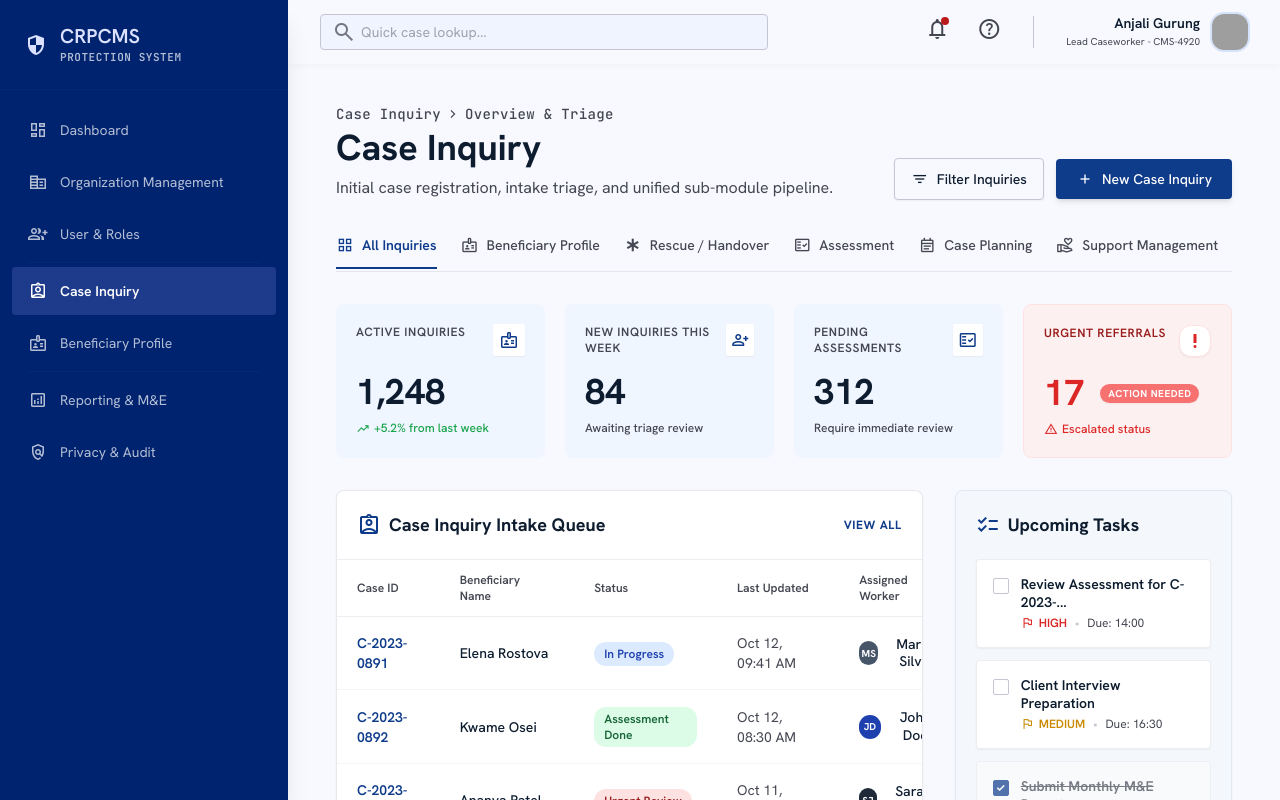
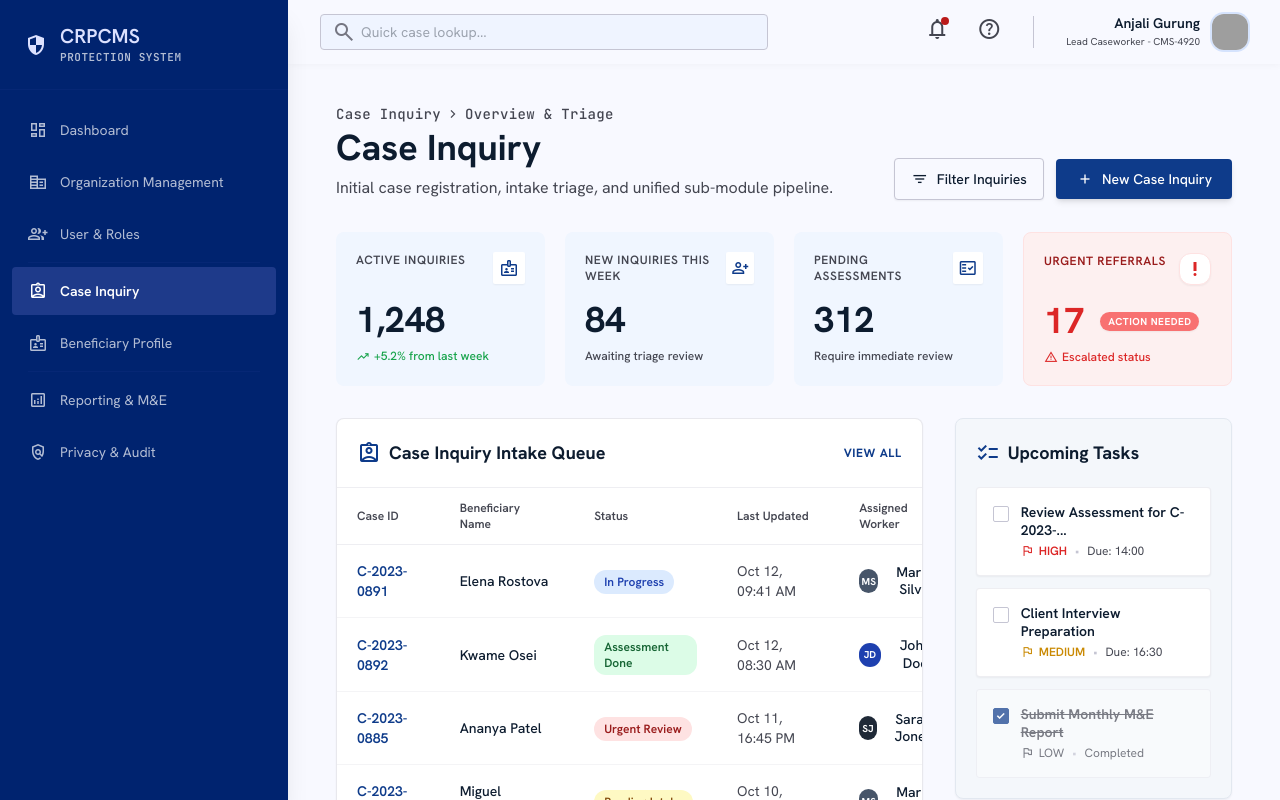
Before and after one commit to Munalmh/CRPCMS, a React (Vite) app: page /case-intake in a window 1280 px wide. Shown: the top 800 px of the page. Built offline with nearby package versions, Linux system fonts and the light colour scheme; grey boxes are pictures that could not be loaded.

Commit message:
style: remove tabs section from Case Inquiry page

```diff
--- a/src/pages/CaseIntake.jsx
+++ b/src/pages/CaseIntake.jsx
@@ -3,7 +3,6 @@ import FormModal from '../components/FormModal';
 
 export default function CaseIntake() {
   const [isFormOpen, setIsFormOpen] = useState(false);
-  const [activeTab, setActiveTab] = useState('All Inquiries');
   const formRef = useRef(null);
   const statusRef = useRef(null);
   const STORAGE_KEY = 'Child_Entry___Admission_Form';
@@ -67,49 +66,7 @@ export default function CaseIntake() {
           </div>
         </div>
 
-        {/* Tabs */}
-        <div className="flex items-center justify-between border-b border-outline-variant/40 mb-8 overflow-x-auto hide-scrollbar">
-          <div className="flex items-center gap-6 min-w-max">
-            <button
-              onClick={() => setActiveTab('All Inquiries')}
-              className={`flex items-center gap-2 pb-3 border-b-2 font-medium text-sm transition-colors ${activeTab === 'All Inquiries' ? 'border-[#0e3b8a] text-[#0e3b8a] font-semibold' : 'border-transparent text-on-surface-variant hover:text-on-surface'}`}>
-              <span className="material-symbols-outlined text-[18px]">grid_view</span>
-              All Inquiries
-            </button>
-            <button className="flex items-center gap-2 pb-3 border-b-2 border-transparent text-on-surface-variant font-medium text-sm hover:text-on-surface transition-colors">
-              <span className="material-symbols-outlined text-[18px]">badge</span>
-              Beneficiary Profile
-            </button>
-            <button className="flex items-center gap-2 pb-3 border-b-2 border-transparent text-on-surface-variant font-medium text-sm hover:text-on-surface transition-colors">
-              <span className="material-symbols-outlined text-[18px]">emergency</span>
-              Rescue / Handover
-            </button>
-            <button className="flex items-center gap-2 pb-3 border-b-2 border-transparent text-on-surface-variant font-medium text-sm hover:text-on-surface transition-colors">
-              <span className="material-symbols-outlined text-[18px]">fact_check</span>
-              Assessment
-            </button>
-            <button className="flex items-center gap-2 pb-3 border-b-2 border-transparent text-on-surface-variant font-medium text-sm hover:text-on-surface transition-colors">
-              <span className="material-symbols-outlined text-[18px]">event_note</span>
-              Case Planning
-            </button>
-            <button className="flex items-center gap-2 pb-3 border-b-2 border-transparent text-on-surface-variant font-medium text-sm hover:text-on-surface transition-colors">
-              <span className="material-symbols-outlined text-[18px]">volunteer_activism</span>
-              Support Management
-            </button>
-            <button
-              onClick={() => setActiveTab('Activity')}
-              className={`flex items-center gap-2 pb-3 border-b-2 font-medium text-sm transition-colors ${activeTab === 'Activity' ? 'border-[#0e3b8a] text-[#0e3b8a] font-semibold' : 'border-transparent text-on-surface-variant hover:text-on-surface'}`}>
-              <span className="material-symbols-outlined text-[18px]">history</span>
-              Activity
-            </button>
-          </div>
-          <button className="pb-3 text-on-surface-variant">
-            <span className="material-symbols-outlined text-[20px]">swap_horiz</span>
-          </button>
-        </div>
-
         {/* Metric Cards */}
-        {activeTab === 'All Inquiries' && (
         <div className="grid grid-cols-1 md:grid-cols-2 lg:grid-cols-4 gap-5 mb-8">
           <div className="bg-[#f0f6ff] rounded-xl p-5 relative overflow-hidden">
             <div className="flex justify-between items-start mb-4">
@@ -164,12 +121,10 @@ export default function CaseIntake() {
             </div>
           </div>
         </div>
-        )}
 
         <div className="grid grid-cols-1 lg:grid-cols-3 gap-8">
           <div className="lg:col-span-2 space-y-8">
             {/* Table Section */}
-            {activeTab === 'All Inquiries' && (
             <div className="bg-white rounded-xl border border-outline-variant/40 shadow-sm overflow-hidden flex flex-col">
               <div className="flex items-center justify-between p-5 border-b border-outline-variant/30">
                 <div className="flex items-center gap-2">
@@ -222,10 +177,8 @@ export default function CaseIntake() {
                 </table>
               </div>
             </div>
-            )}
 
             {/* Recent System Activity Section */}
-            {activeTab === 'Activity' && (
             <div className="bg-white rounded-xl border border-outline-variant/40 shadow-sm p-6">
               <div className="flex items-center gap-2 mb-6">
                 <span className="material-symbols-outlined text-[#0e3b8a]">history</span>
@@ -270,7 +223,6 @@ export default function CaseIntake() {
                 </div>
               </div>
             </div>
-            )}
           </div>
 
           <div className="lg:col-span-1">
```
